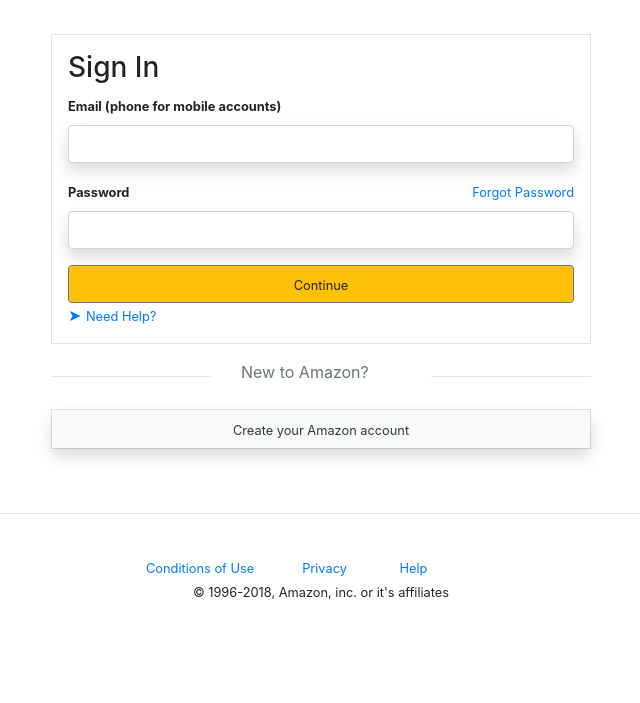
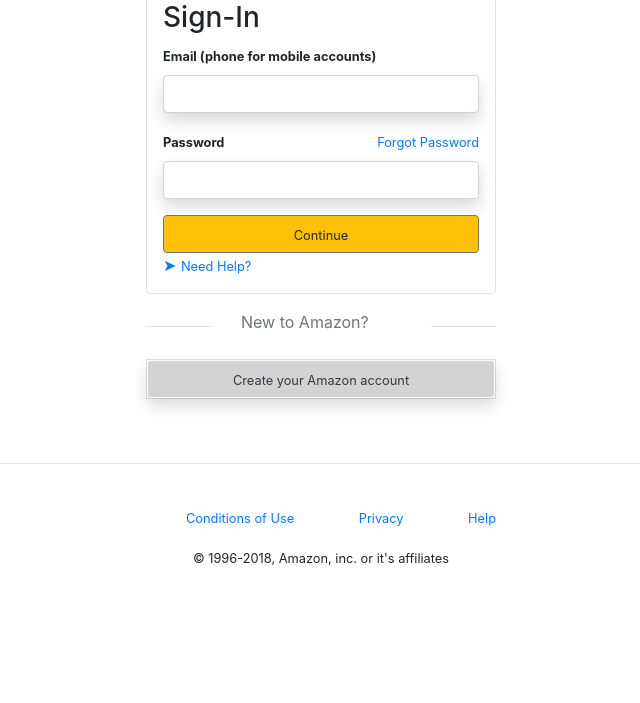
Before and after one commit to coc0dev/fake-amazon, a plain HTML site: page index.html in a window 1280 px wide. Shown: the part 97-800 px from the top of the page, without its empty margins (319-959 px from the left). Drawn offline with nearby package versions, Linux system fonts and the light colour scheme.

Commit message:
second commit

```diff
--- a/css/main.css
+++ b/css/main.css
@@ -1,5 +1,5 @@
 #photo_header {
-  margin: 50px 0px;
+  margin: 25px 0px;
 }
 
 #main {
@@ -17,3 +17,16 @@
   padding-top: 25px;
 
 }
+
+ul {
+  list-style-type: none;
+}
+
+#submit-button {
+  background-color: lightgray;
+  border-color:
+}
+
+#submit-button:hover {
+  background-color: rgb(207, 204, 204);
+}
--- a/index.html
+++ b/index.html
@@ -2,7 +2,7 @@
 <html lang="en">
 
 <head>
-  <title>Title</title>
+  <title>Fake Amazon</title>
   <!-- Required meta tags -->
   <meta charset="utf-8">
   <meta name="viewport" content="width=device-width, initial-scale=1, shrink-to-fit=no">
@@ -28,12 +28,10 @@
   <main>
     <div class="container">
       <div class="row">
-        <div class="col-3">
 
-        </div>
-        <div class="col-6">
-          <section class="border p-3">
-            <h3>Sign In</h3>
+        <div class="col-4 offset-4">
+          <section class="border p-3 rounded">
+            <h3>Sign-In</h3>
 
             <form>
               <div class="form-group">
@@ -57,16 +55,13 @@
             </div>
           </section>
           <div class="row text-secondary mt-3 mb-3">
-            <div class="col-4"><hr></div>
-            <div class="col-4">New to Amazon?</div>
-            <div class="col-4"><hr></div>
+            <div class="col-3"><hr></div>
+            <div class="col-6">New to Amazon?</div>
+            <div class="col-3"><hr></div>
         </div>
           <div class="border mb-5">
-            <button type="submit" class="shadow btn btn-light btn-block text-dark"><small>Create your Amazon account</small></button>
+            <button id="submit-button" type="submit" class="shadow btn btn-light btn-block text-dark"><small>Create your Amazon account</small></button>
           </div>
-        </div>
-        <div class="col-3">
-
         </div>
       </div>
     </div>
@@ -78,16 +73,14 @@
   <footer class="footer">
     <div class="container">
       <div class="row">
-        <div class="col-4">
-
-        </div>
-        <div class="col-4">
-          <a class="float-left mr-5" href="#"><small>Conditions of Use</small></a>
-          <a class="mr-5" href="#"><small>Privacy</small></a>
-          <a href="#"><small>Help</small></a>
+        <div class="col-4 offset-4">
+          <div >
+          <ul class="d-flex justify-content-between">
+            <li><a href="#"><small>Conditions of Use</small></a></li>
+            <li><a href="#"><small>Privacy</small></a></li>
+            <li><a href="#"><small>Help</small></a></li>
+          </ul>
           <div class="text-center"><small>&#169; 1996-2018, Amazon, inc. or it's affiliates</small></div>
-        </div>
-        <div class="col-4">
         </div>
       </div>
     </div>
```
Also changed, not shown: 1 other file.
